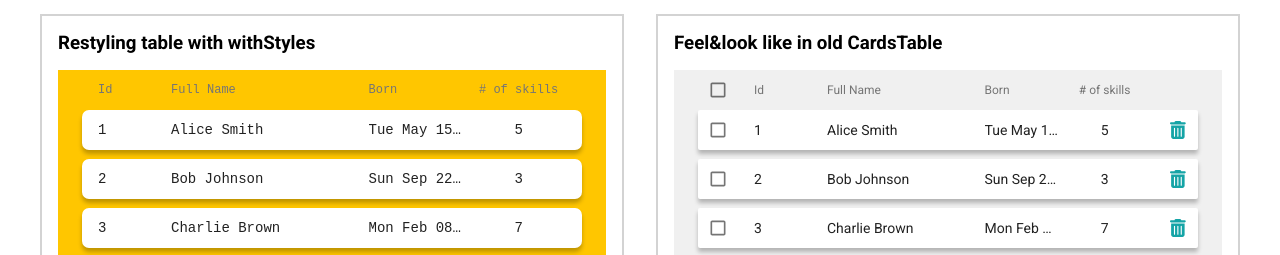
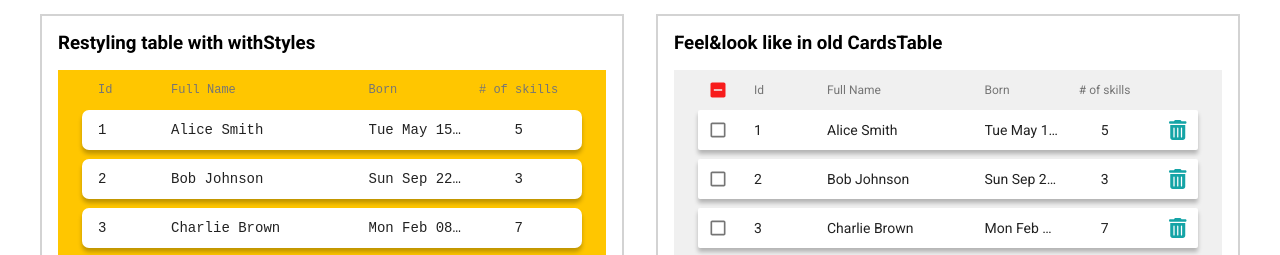
Before and after one commit to ostgals/kc-new-table, a React (Vite) app: page / in a window 1280 px wide. Shown: the part 532-787 px from the top of the page. Built offline with nearby package versions, Linux system fonts and the light colour scheme.

Commit message:
add checkbox + fix button

```diff
--- a/src/components/TableNext/CellButton.jsx
+++ b/src/components/TableNext/CellButton.jsx
@@ -8,12 +8,11 @@ const CellButton = ({
   disabled,
   onClick,
   className,
-  ...props
+  classes: classesProp,
 }) => {
-  const classes = useStyles(props)
+  const classes = useStyles({ classes: classesProp })
   return (
     <IconButton
-      size="small"
       color={color}
       disabled={disabled}
       onClick={onClick}
@@ -28,8 +27,13 @@ const useStyles = makeStyles(
   {
     root: {
       padding: 0,
+      width: 40,
+      height: 40,
+      fontSize: 20,
     },
-    icon: {},
+    icon: {
+      fontSize: 'inherit',
+    },
   },
   { name: 'CellButton' }
 )
--- /dev/null
+++ b/src/components/TableNext/CellCheckbox.jsx
@@ -0,0 +1,46 @@
+import { Checkbox, makeStyles } from '@material-ui/core'
+import clsx from 'clsx'
+
+const CellCheckbox = ({
+  checked,
+  onChange,
+  indeterminate,
+  disabled,
+  color = 'primary',
+  classes: classesProp,
+  className,
+}) => {
+  const classes = useStyles({ classes: classesProp })
+
+  return (
+    <Checkbox
+      color={color}
+      checked={checked}
+      onChange={onChange}
+      indeterminate={indeterminate}
+      disabled={disabled}
+      className={clsx(classes.root, className)}
+    />
+  )
+}
+
+const useStyles = makeStyles(
+  theme => ({
+    root: {
+      padding: 0,
+      width: 40,
+      height: 40,
+      fontSize: 20,
+
+      '& .MuiSvgIcon-root': { fontSize: 'inherit' },
+
+      '&.MuiCheckbox-indeterminate:not(.MuiCheckbox-checked)': {
+        '&.MuiCheckbox-colorPrimary': { color: theme.palette.primary.main },
+        '&.MuiCheckbox-colorSecondary': { color: theme.palette.secondary.main },
+      },
+    },
+  }),
+  { name: 'CellCheckbox' }
+)
+
+export default CellCheckbox
--- a/src/components/TableNext/Column.jsx
+++ b/src/components/TableNext/Column.jsx
@@ -5,7 +5,7 @@
  * @prop {string | number} width
  * @prop {'start' | 'center' | 'end'} align
  * @prop {React.CSSProperties} style
- * @prop {boolean} interactive Record cells won't propagate `mousedown` events if `true`
+ * @prop {boolean} interactive
  * @prop {{ label: string, value: string }} classes
  */
 
--- a/src/components/TableNext/index.js
+++ b/src/components/TableNext/index.js
@@ -4,4 +4,7 @@ export { default as RecordRow } from './RecordRow'
 export { default as ColumnLabels } from './ColumnLabels'
 export { default as RecordValues } from './RecordValues'
 export { default as Column } from './Column'
+export { default as CellButton } from './CellButton'
+export { default as CellCheckbox } from './CellCheckbox'
+
 export { useTable } from './utils'
--- a/src/stories/CheckboxAndButton.jsx
+++ b/src/stories/CheckboxAndButton.jsx
@@ -1,4 +1,4 @@
-import { Checkbox, makeStyles, withStyles } from '@material-ui/core'
+import { makeStyles, withStyles } from '@material-ui/core'
 import {
   Column,
   ColumnLabels,
@@ -12,6 +12,7 @@ import { faTrashAlt } from '@fortawesome/free-solid-svg-icons'
 import CellButton from '../components/TableNext/CellButton'
 import { cardsTableStyles } from './styles'
 import { logUser } from '../utils'
+import CellCheckbox from '../components/TableNext/CellCheckbox'
 
 const LikeCardsTable = withStyles(cardsTableStyles)(Table)
 
@@ -23,13 +24,13 @@ export default function CheckboxAndButton() {
       records={users}
       renderHeader={() => (
         <HeaderRow className={classes.row}>
-          <Checkbox size="small" color="primary" />
+          <CellCheckbox color="secondary" indeterminate />
           <ColumnLabels />
         </HeaderRow>
       )}
       renderRecord={user => (
         <RecordRow key={user.id} className={classes.row}>
-          <Checkbox size="small" color="primary" />
+          <CellCheckbox />
           <RecordValues record={user} onClick={logUser} />
           <CellButton icon={faTrashAlt} />
         </RecordRow>
```
